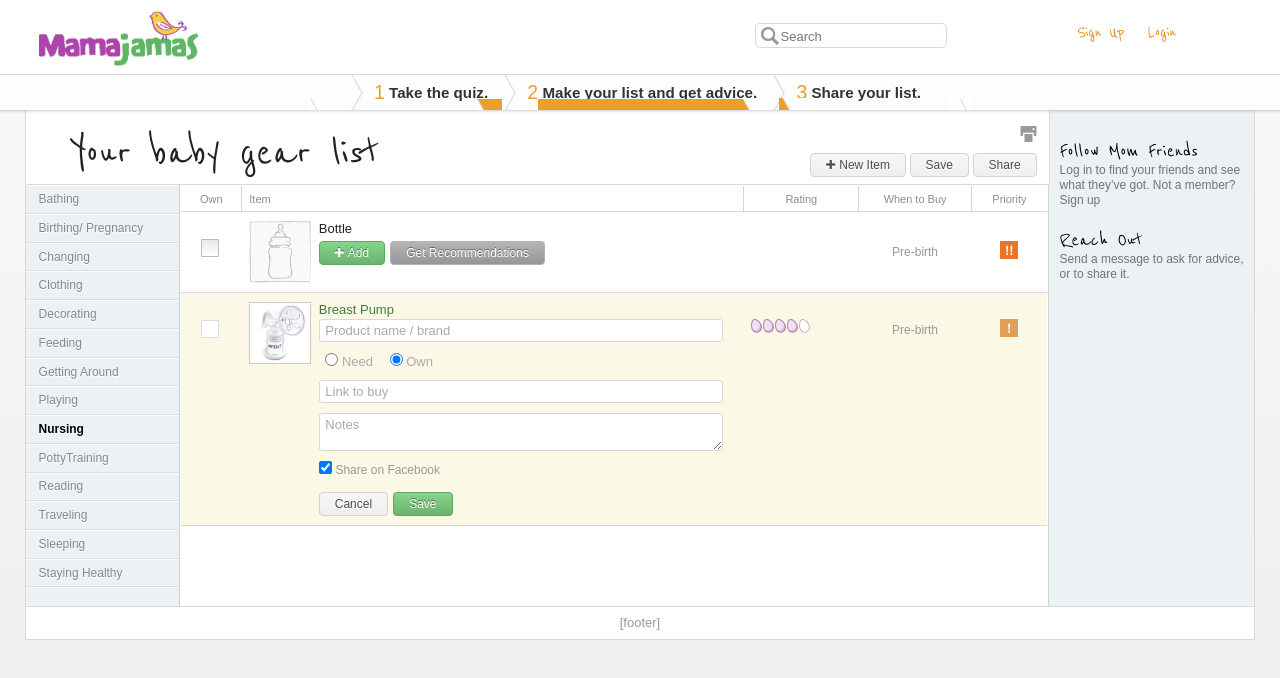
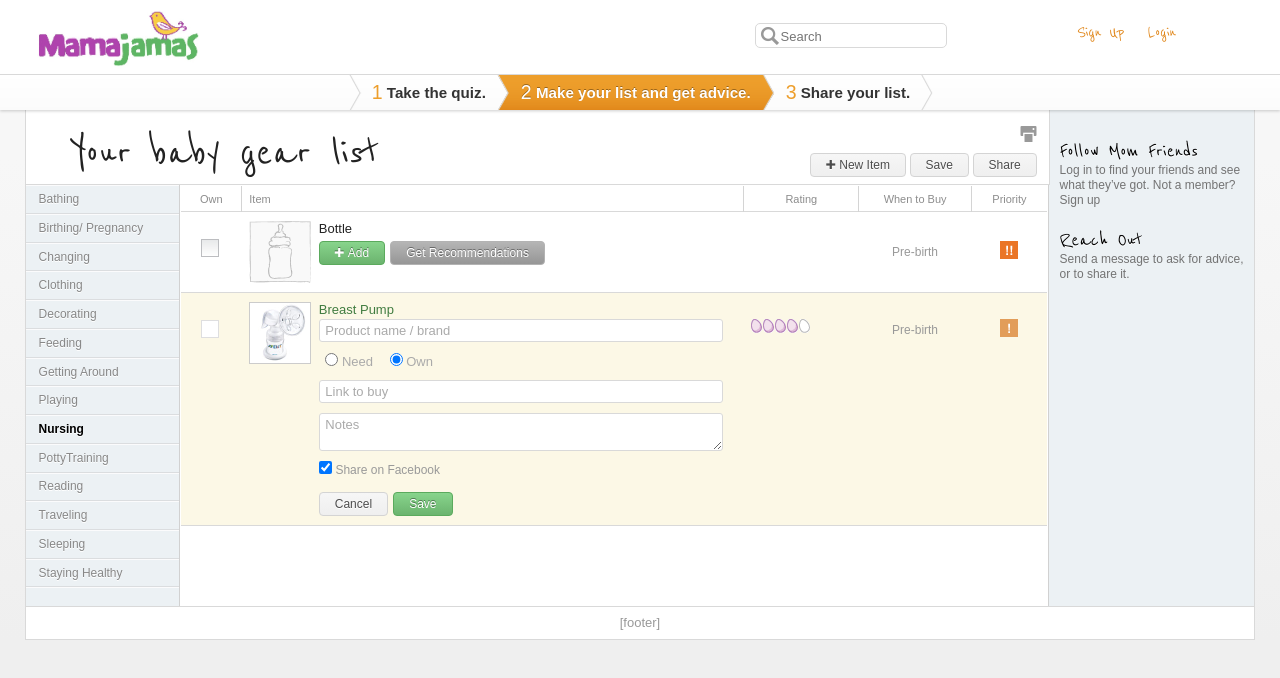
Before and after one commit to aschiavoni/mamajamas-design, a plain HTML site: page build-list02_adding-editing.html in a window 1280 px wide. Drawn offline with nearby package versions, Linux system fonts and the light colour scheme.

Commit message:
Progress bar enhancements

```diff
--- a/build-list02_adding-editing.html
+++ b/build-list02_adding-editing.html
@@ -45,10 +45,6 @@
         </ul>
       </div>
       <div id="progress">
-        <ol>
-          <li><strong>1</strong> Take the quiz.</li>
-          <li><strong>2</strong> Make your list and get advice.</li>
-          <li><strong>3</strong> Share your list.</li>
         <ol class="prog2"><!-- comments between list items prevent whitespace insertion when displayed inline -->
         	<li class="prog1"><strong>1</strong> Take the quiz.</li><!--
           --><li class="prog2"><strong>2</strong> Make your list and get advice.</li><!--
```
Also changed, not shown: build-list03_hover-menu.html (+4 -4 lines).
